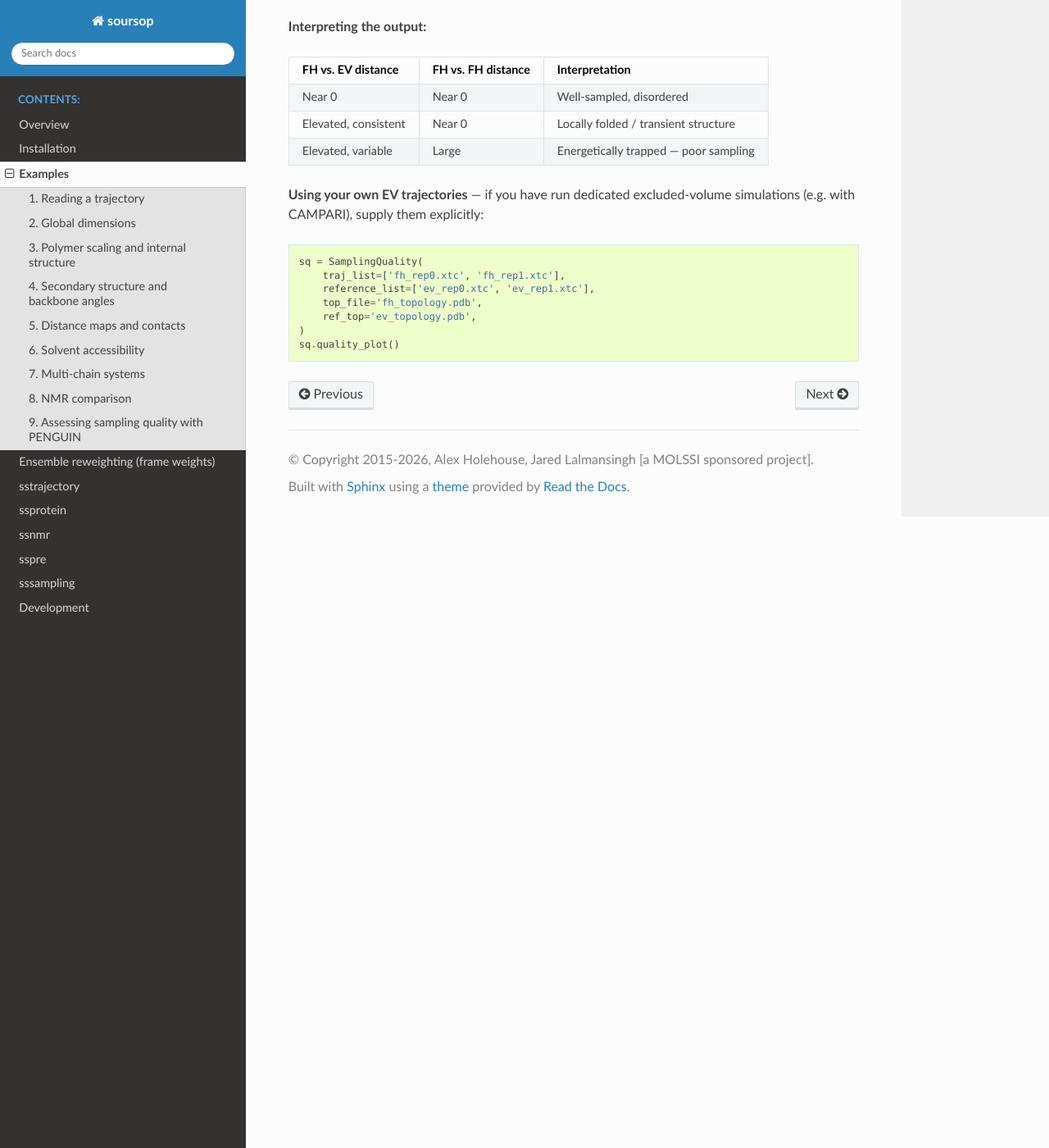
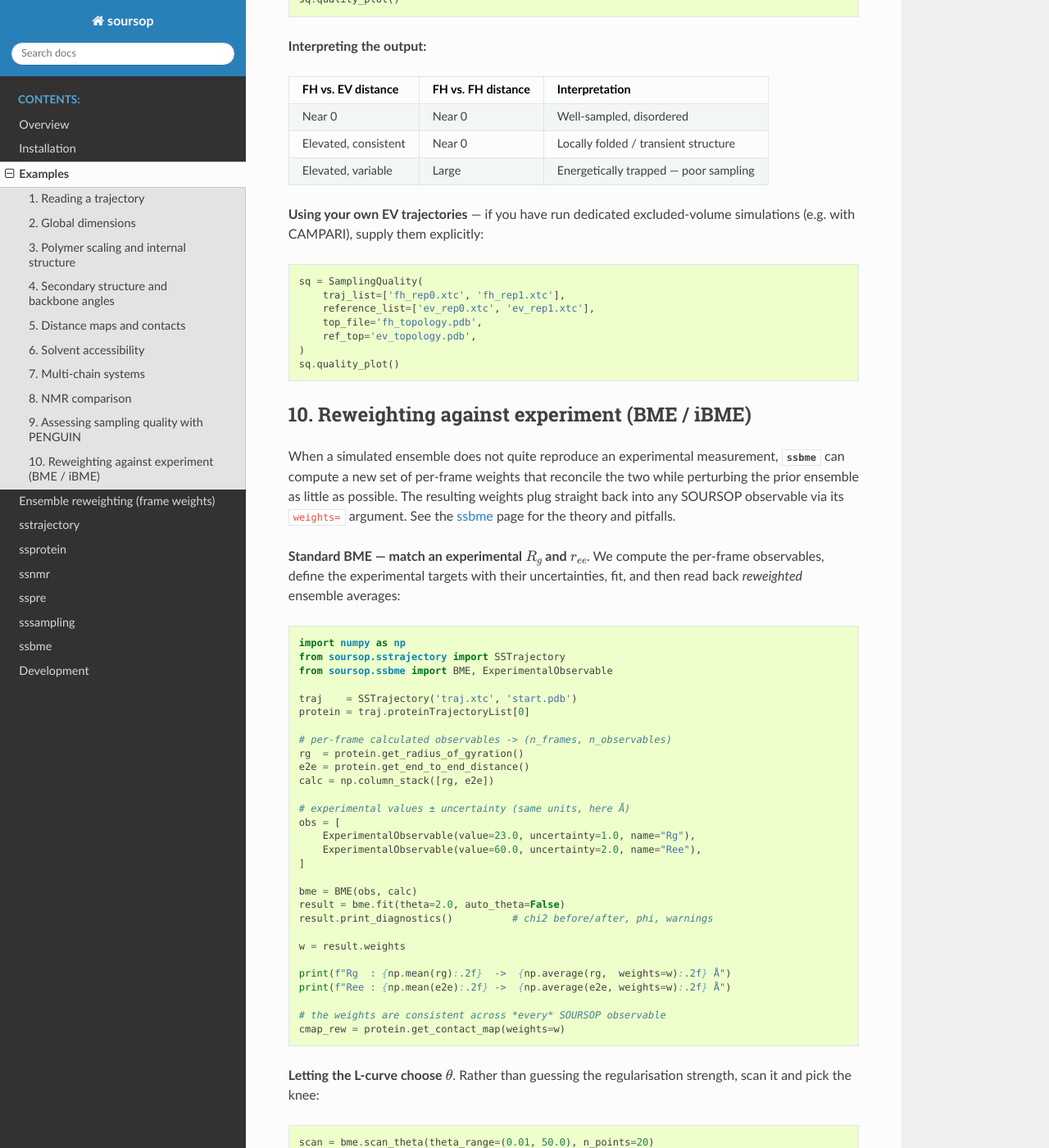
Before and after one commit to holehouse-lab/soursop, a Sphinx documentation site: the page built from docs/usage/examples.rst, in a window 1280 px wide and 1400 px high, scrolled down 7021 px. Shown: the whole window at 82% size. Built offline with Sphinx 7.4.7 and the Read the Docs theme 3.1.0, drawn with Linux system fonts in a browser that asks for light colours; some of the changed text lies outside the part shown.

Commit message:
Add ssbme: Bayesian Maximum Entropy ensemble reweighting
New ssbme module with BME and iBME reweighters, ExperimentalObservable
container, and automatic theta selection via L-curve theta_scan. Includes
test suite and docs (modules/bme.rst, usage updates).

```diff
--- a/docs/index.rst
+++ b/docs/index.rst
@@ -27,7 +27,7 @@ Most molecular-simulation analysis tools are oriented towards folded proteins (R
 * **Solvent exposure** - per-residue / per-atom / sidechain / backbone SASA and regional accessibility.
 * **NMR & PRE observables** - sequence-corrected random-coil chemical shifts (``ssnmr``) and synthetic paramagnetic relaxation enhancement profiles (``sspre``) for direct comparison with experiment.
 * **Sampling quality** - assessment of ensemble convergence via the PENGUIN tools in ``sssampling``.
-* **Ensemble reweighting** - *every* ensemble-average observable accepts an optional per-frame ``weights`` vector, applied consistently and deterministically, for re-weighted / enhanced-sampling / maximum-entropy ensembles (see :doc:`usage/weights`).
+* **Ensemble reweighting** - *every* ensemble-average observable accepts an optional per-frame ``weights`` vector, applied consistently and deterministically, for re-weighted / enhanced-sampling / maximum-entropy ensembles (see :doc:`usage/weights`). Weights can be derived directly from experimental data by Bayesian Maximum Entropy / iterative BME reweighting (see :doc:`modules/bme`).
 
 In addition to the pre-built analyses, SOURSOP gives easy and rapid access to **all** inter-residue and inter-atomic distances, so custom observables are straightforward to build.
 
@@ -71,7 +71,7 @@ Documentation map
 * :doc:`usage/examples` - worked, copy-pasteable IDP analysis recipes.
 * :doc:`usage/weights` - the consistent ensemble-reweighting (frame ``weights``) system and the shared validation helpers.
 * :doc:`usage/development` - extending SOURSOP, the plugin system, and contributing.
-* **Module API references** - :doc:`modules/sstrajectory`, :doc:`modules/ssprotein`, :doc:`modules/ssnmr`, :doc:`modules/sspre`, :doc:`modules/sssampling`.
+* **Module API references** - :doc:`modules/sstrajectory`, :doc:`modules/ssprotein`, :doc:`modules/ssnmr`, :doc:`modules/sspre`, :doc:`modules/sssampling`, :doc:`modules/bme`.
 
 
 .. toctree::
@@ -87,6 +87,7 @@ Documentation map
    modules/ssnmr
    modules/sspre
    modules/sssampling
+   modules/bme
    usage/development
 
 
--- a/docs/usage/development.rst
+++ b/docs/usage/development.rst
@@ -61,6 +61,8 @@ The most relevant parts of the repository are:
   * ``ssnmr.py`` - random-coil chemical-shift prediction.
   * ``sspre.py`` - synthetic PRE profile calculations.
   * ``sssampling.py`` - sampling-quality / PENGUIN tools.
+  * ``ssbme.py`` - Bayesian Maximum Entropy / iterative BME ensemble
+    reweighting against experimental data.
   * ``sstools.py`` - shared numerical helpers.
   * ``plugins/`` - user-contributed analysis plugins.
   * ``tests/`` - the PyTest suite, including the parametrized
--- a/docs/usage/examples.rst
+++ b/docs/usage/examples.rst
@@ -317,3 +317,77 @@ See the :doc:`../modules/sssampling` page for a full description of the methodol
         ref_top='ev_topology.pdb',
     )
     sq.quality_plot()
+
+
+10. Reweighting against experiment (BME / iBME)
+---------------------------------------------------------
+
+When a simulated ensemble does not quite reproduce an experimental measurement, :mod:`~soursop.ssbme` can compute a new set of per-frame weights that reconcile the two while perturbing the prior ensemble as little as possible. The resulting weights plug straight back into any SOURSOP observable via its ``weights=`` argument. See the :doc:`../modules/bme` page for the theory and pitfalls.
+
+**Standard BME — match an experimental** :math:`R_g` **and** :math:`r_{ee}`. We compute the per-frame observables, define the experimental targets with their uncertainties, fit, and then read back *reweighted* ensemble averages::
+
+    import numpy as np
+    from soursop.sstrajectory import SSTrajectory
+    from soursop.ssbme import BME, ExperimentalObservable
+
+    traj    = SSTrajectory('traj.xtc', 'start.pdb')
+    protein = traj.proteinTrajectoryList[0]
+
+    # per-frame calculated observables -> (n_frames, n_observables)
+    rg  = protein.get_radius_of_gyration()
+    e2e = protein.get_end_to_end_distance()
+    calc = np.column_stack([rg, e2e])
+
+    # experimental values ± uncertainty (same units, here Å)
+    obs = [
+        ExperimentalObservable(value=23.0, uncertainty=1.0, name="Rg"),
+        ExperimentalObservable(value=60.0, uncertainty=2.0, name="Ree"),
+    ]
+
+    bme = BME(obs, calc)
+    result = bme.fit(theta=2.0, auto_theta=False)
+    result.print_diagnostics()          # chi2 before/after, phi, warnings
+
+    w = result.weights
+
+    print(f"Rg  : {np.mean(rg):.2f}  ->  {np.average(rg,  weights=w):.2f} Å")
+    print(f"Ree : {np.mean(e2e):.2f} ->  {np.average(e2e, weights=w):.2f} Å")
+
+    # the weights are consistent across *every* SOURSOP observable
+    cmap_rew = protein.get_contact_map(weights=w)
+
+**Letting the L-curve choose** :math:`\theta`. Rather than guessing the regularisation strength, scan it and pick the knee::
+
+    scan = bme.scan_theta(theta_range=(0.01, 50.0), n_points=20)
+    scan.print_summary()
+
+    result = bme.fit(theta=scan.optimal_theta, auto_theta=False)
+    # equivalently: result = bme.fit(auto_theta=True)
+
+**Predicting an independent observable.** A fair quality check is to apply the fitted weights to an observable that was *not* used in the fit::
+
+    asph = protein.get_asphericity()
+    print("reweighted asphericity:", np.average(asph, weights=result.weights))
+
+**Iterative BME — data with an unknown scale/offset (e.g. SAXS).** Here each scattering-vector point is one observable, and the calculated intensities differ from the experiment by an unknown global scale and background. ``iBME`` fits those nuisance parameters jointly with the ensemble::
+
+    from soursop.ssbme import iBME, ExperimentalObservable
+
+    # q, I_exp, sigma_exp : experimental SAXS curve (length n_q)
+    # calc_I : calculated intensities, shape (n_frames, n_q)
+    obs = [ExperimentalObservable(I_exp[k], sigma_exp[k], name=f"q{k}")
+           for k in range(len(q))]
+
+    ib = iBME(obs, calc_I)
+    result = ib.fit(theta=10.0, ftol=0.01, max_ibme_iterations=50)
+
+    print(f"fitted scale  = {result.scale:.4g}")
+    print(f"fitted offset = {result.offset:.4g}")
+    print(f"chi2 {result.chi_squared_initial:.2f} -> "
+          f"{result.chi_squared_final:.2f}  (phi = {result.phi:.2f})")
+
+    # per-iteration convergence log
+    for it in result.ibme_iterations:
+        print(it)
+
+    saxs_weights = result.weights       # use with any SOURSOP observable
```
Also changed, not shown: docs/modules/bme.rst (added, +194 -0 lines), docs/usage/overview.rst (+10 -2 lines), docs/usage/weights.rst (+13 -2 lines), 2 other files.
